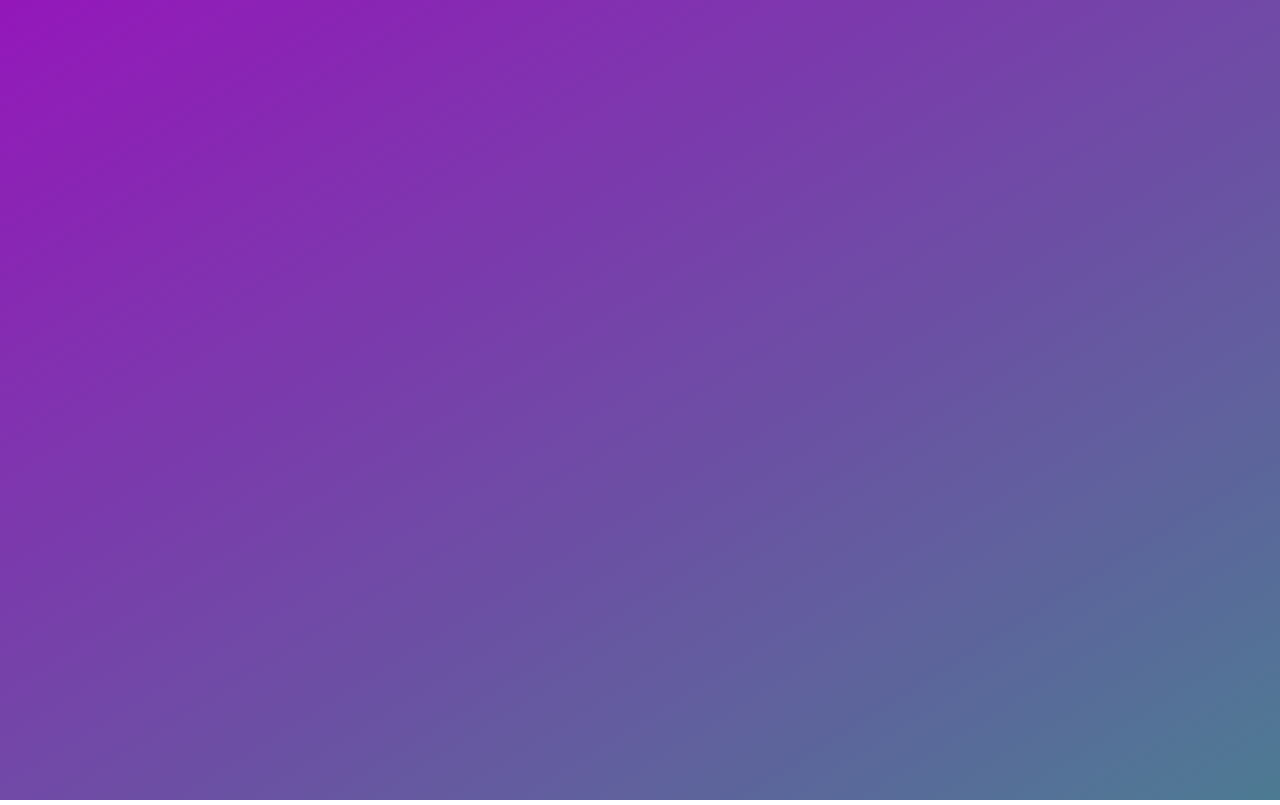
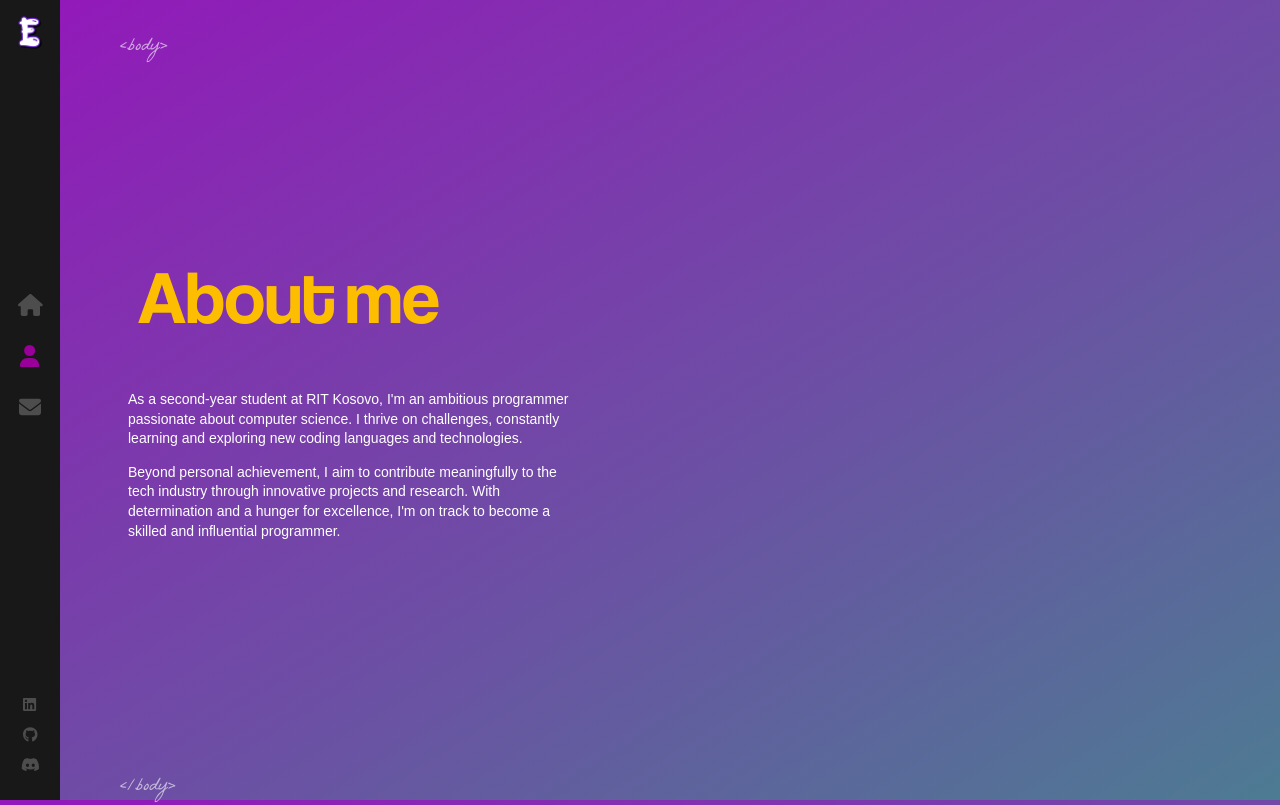
Before and after one commit to Erion14/Portfolio, a React (Create React App) app: page /about in a window 1280 px wide. Before the commit this address had no page. Shown: the top 805 px of the page. Built offline with nearby package versions, Linux system fonts and the light colour scheme.

Commit message:
Add fontawesome-svg-core and About page

```diff
--- a/package.json
+++ b/package.json
@@ -4,6 +4,7 @@
   "private": true,
   "dependencies": {
     "@emailjs/browser": "^3.12.1",
+    "@fortawesome/fontawesome-svg-core": "^6.5.1",
     "@fortawesome/free-brands-svg-icons": "^6.5.1",
     "@fortawesome/free-solid-svg-icons": "^6.5.1",
     "@fortawesome/react-fontawesome": "^0.2.0",
--- a/src/App.js
+++ b/src/App.js
@@ -2,6 +2,7 @@ import "./App.scss";
 import { Routes, Route } from "react-router-dom";
 import Layout from "./components/Layout";
 import Home from "./components/Home";
+import About from "./components/About";
 
 function App() {
   return (
@@ -9,6 +10,7 @@ function App() {
       <Routes>
         <Route path="/" element={<Layout />}>
           <Route index element={<Home />} />
+          <Route path="about" element={<About />} />
         </Route>
       </Routes>
     </>
--- /dev/null
+++ b/src/components/About/index.js
@@ -0,0 +1,63 @@
+import "./index.scss";
+import AnimatedLetters from "../AnimatedLetters";
+import { useEffect, useState } from "react";
+import { FontAwesomeIcon } from "@fortawesome/react-fontawesome";
+
+const About = () => {
+  const [letterClass, setLetterClass] = useState("text-animate");
+
+  useEffect(() => {
+    const timeoutId = setTimeout(() => {
+      setLetterClass("text-animate-hover");
+    }, 3000);
+  });
+
+  return (
+    <div className="container about-page">
+      <div className="text-zone">
+        <h1>
+          <AnimatedLetters
+            letterClass={letterClass}
+            strArray={["A", "b", "o", "u", "t", " ", "m", "e"]}
+            idx={15}
+          />
+        </h1>
+        <p>
+          As a second-year student at RIT Kosovo, I'm an ambitious programmer
+          passionate about computer science. I thrive on challenges, constantly
+          learning and exploring new coding languages and technologies.
+        </p>
+        <p>
+          Beyond personal achievement, I aim to contribute meaningfully to the
+          tech industry through innovative projects and research. With
+          determination and a hunger for excellence, I'm on track to become a
+          skilled and influential programmer.
+        </p>
+      </div>
+      <div className="stage-cube-cont">
+        <div className="cubespinner">
+          <div className="face1">
+            <FontAwesomeIcon icon="fa-brands fa-java" color="black" />
+          </div>
+          <div className="face2">
+            <FontAwesomeIcon icon="fa-brands fa-css3" color="#DD0031" />
+          </div>
+          <div className="face3">
+            <FontAwesomeIcon icon="fa-brands fa-html5" color="#DD0031" />
+          </div>
+          <div className="fac4">
+            <FontAwesomeIcon icon="fa-brands fa-git" color="#DD0031" />
+          </div>
+          <div className="face5">
+            <FontAwesomeIcon icon="fa-brands fa-react" color="#DD0031" />
+          </div>
+          <div className="face6">
+            <FontAwesomeIcon icon="fa-brands fa-python" color="#DD0031" />
+          </div>
+        </div>
+      </div>
+    </div>
+  );
+};
+
+export default About;
--- /dev/null
+++ b/src/components/About/index.scss
@@ -0,0 +1,11 @@
+.stage-cube-cont {
+  width: 50%;
+  height: 100%;
+  top: 0;
+  padding-top: 18%;
+  margin-left: 0;
+  position: absolute;
+  right: 0;
+  overflow: hidden;
+  opacity: 1;
+}
--- a/src/components/Home/index.scss
+++ b/src/components/Home/index.scss
@@ -10,7 +10,7 @@
 
   h1 {
     color: white;
-    font-size: 53px;
+    font-size: 75px;
     margin: 0;
     font-family: "Coolvetica";
     font-weight: 400;
@@ -32,7 +32,7 @@
       color: white;
       font-size: 18px;
       position: absolute;
-      margin-top: 18px;
+      margin-top: 50px;
       margin-left: 20px;
       animation: fadeIn 1s 1.7s backwards;
       opacity: 0.6;
--- a/src/components/Layout/index.scss
+++ b/src/components/Layout/index.scss
@@ -36,3 +36,47 @@
   animation: fadeIn 1s forwards;
   animation-delay: 1s;
 }
+
+.about-page {
+  .text-zone {
+    position: absolute;
+    left: 10%;
+    top: 50%;
+    transform: translateY(-50%);
+    width: 35%;
+    vertical-align: middle;
+    display: table-cell;
+    max-height: 90%;
+
+    h1 {
+      font-size: 75px;
+      font-family: "Coolvetica";
+      color: #fdbe01;
+      font-weight: 400;
+      margin-top: 0;
+      position: relative;
+      margin-bottom: 40px;
+      left: 10px;
+    }
+  }
+  p {
+    font-size: 14px;
+    color: #fff;
+    font-family: sans-serif;
+    font-weight: 300;
+    min-width: fit-content;
+    animation: pulse 1s;
+
+    &:nth-of-type(1) {
+      animation-delay: 1.1s;
+    }
+    &:nth-of-type(2) {
+      animation-delay: 1.2s;
+    }
+    .text-animate-hover {
+      &:hover {
+        color: white;
+      }
+    }
+  }
+}
```
Also changed, not shown: 1 other file (tests, documents, lock files or other folders).
